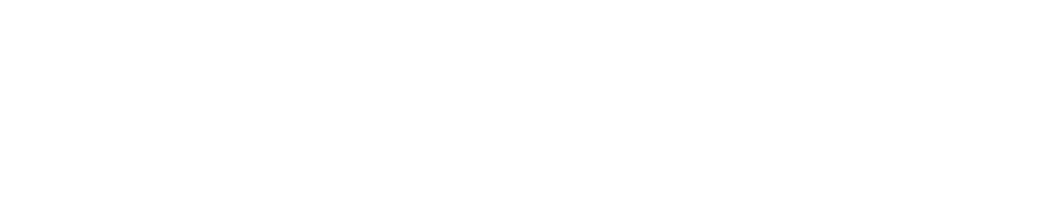
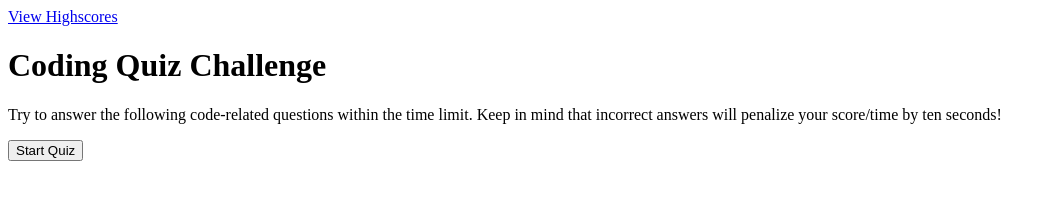
Before and after one commit to DianaTrujillo-create/Coding-Quiz, a plain HTML site: page highscores.html in a window 1280 px wide. Shown: the whole page, without its empty margins (0-1055 px from the left). Drawn offline with Linux system fonts and the light colour scheme.

Commit message:
commit to main

```diff
--- a/highscores.html
+++ b/highscores.html
@@ -10,3 +10,23 @@
     <title>Code Quiz</title>
 
 </head>
+
+<body>
+    <!-- Link to highscores -->
+    <a href="HighScores.html">View Highscores</a>
+    <!-- This is a wrapper -->
+    <div id="wrapper">
+        <!-- Div for timer -->
+        <div id="currentTime"></div>
+        <!-- Div for quiz content -->
+        <div id="questionsDiv">
+            <h1>Coding Quiz Challenge</h1>
+            <p>Try to answer the following code-related questions within the time limit. Keep in mind that incorrect
+                answers
+                will penalize your score/time by ten seconds!</p>
+            <ul id="choicesUl"></ul>
+            <!-- Buttons -->
+            <button id="startTime">Start Quiz</button>
+        </div>
+
+    </div>
```
